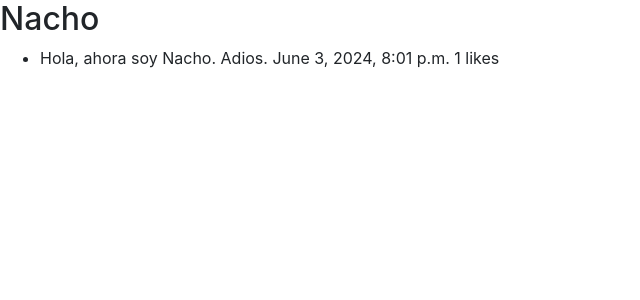
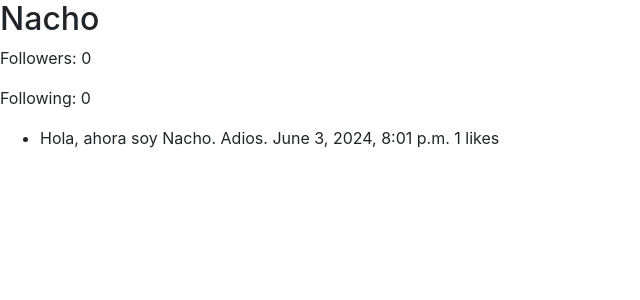
Before and after one commit to monsalvegf/network, a Django app: a page that uses network/templates/network/profile.html in a window 1280 px wide. Shown: the part 56-356 px from the top of the page, without its empty margins (0-640 px from the left). Run offline with Django 3.2, Linux system fonts and the light colour scheme; data comes from the database, SQL or seed files in the repository; data that the repository does not hold is empty; some libraries are stand-ins or nearby versions.

Commit message:
En el profile muestra seguidores y seguidos

```diff
--- a/network/templates/network/profile.html
+++ b/network/templates/network/profile.html
@@ -2,6 +2,8 @@
 
 {% block body %}
     <h2>{{ user.username }}</h2>
+    <p>Followers: {{ followers_count }}</p>
+    <p>Following: {{ following_count }}</p>
     <ul>
         {% for post in posts %}
             <li>
--- a/network/views.py
+++ b/network/views.py
@@ -75,9 +75,33 @@ def register(request):
 
 def profile(request, username):
     user = User.objects.get(username=username)
+
+    # Obtener los conteos de seguidores y seguidos utilizando los nombres correctos de los campos relacionados
+    user_with_counts = User.objects.filter(username=username).annotate(
+        followers_count=Count('followed'),  # followed es el related_name para los seguidores
+        following_count=Count('follower')   # follower es el related_name para los seguidos
+    ).get()
+
     posts = Post.objects.filter(user=user).annotate(likes_count=Count('liked')).order_by('-timestamp')
 
     return render(request, "network/profile.html", {
         "posts": posts,
-        "user": user
+        "user": user,
+        "followers_count": user_with_counts.followers_count,
+        "following_count": user_with_counts.following_count
     })
+
+
+def follow(request, username):
+    user = request.user
+    following = User.objects.get(username=username)
+    new_follow = Follow(user=user, following=following)
+    new_follow.save()
+    return HttpResponseRedirect(reverse("network:profile", args=(username,)))
+
+
+def unfollow(request, username):
+    user = request.user
+    following = User.objects.get(username=username)
+    Follow.objects.filter(user=user, following=following).delete()
+    return HttpResponseRedirect(reverse("network:profile", args=(username,)))
```
